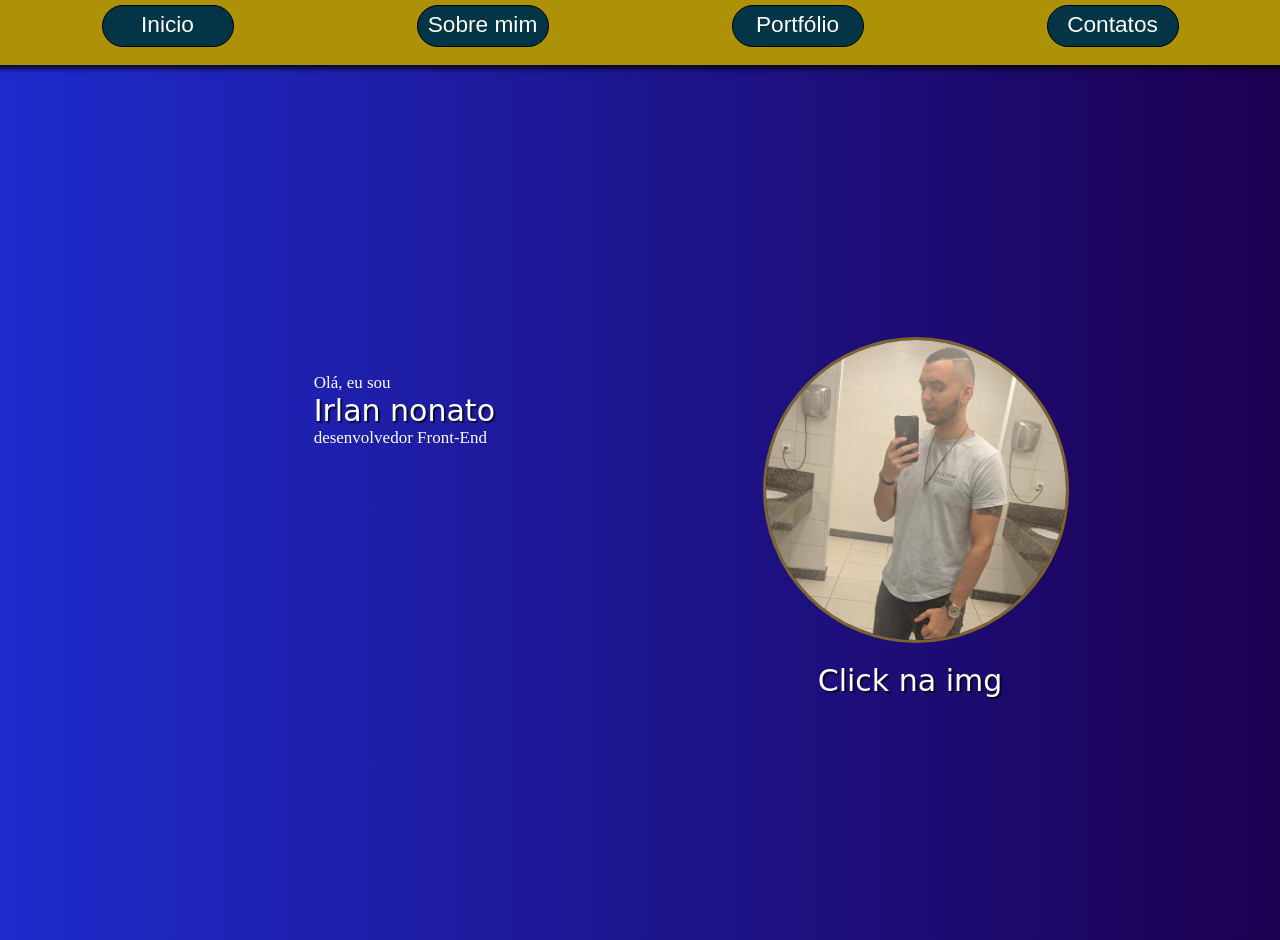
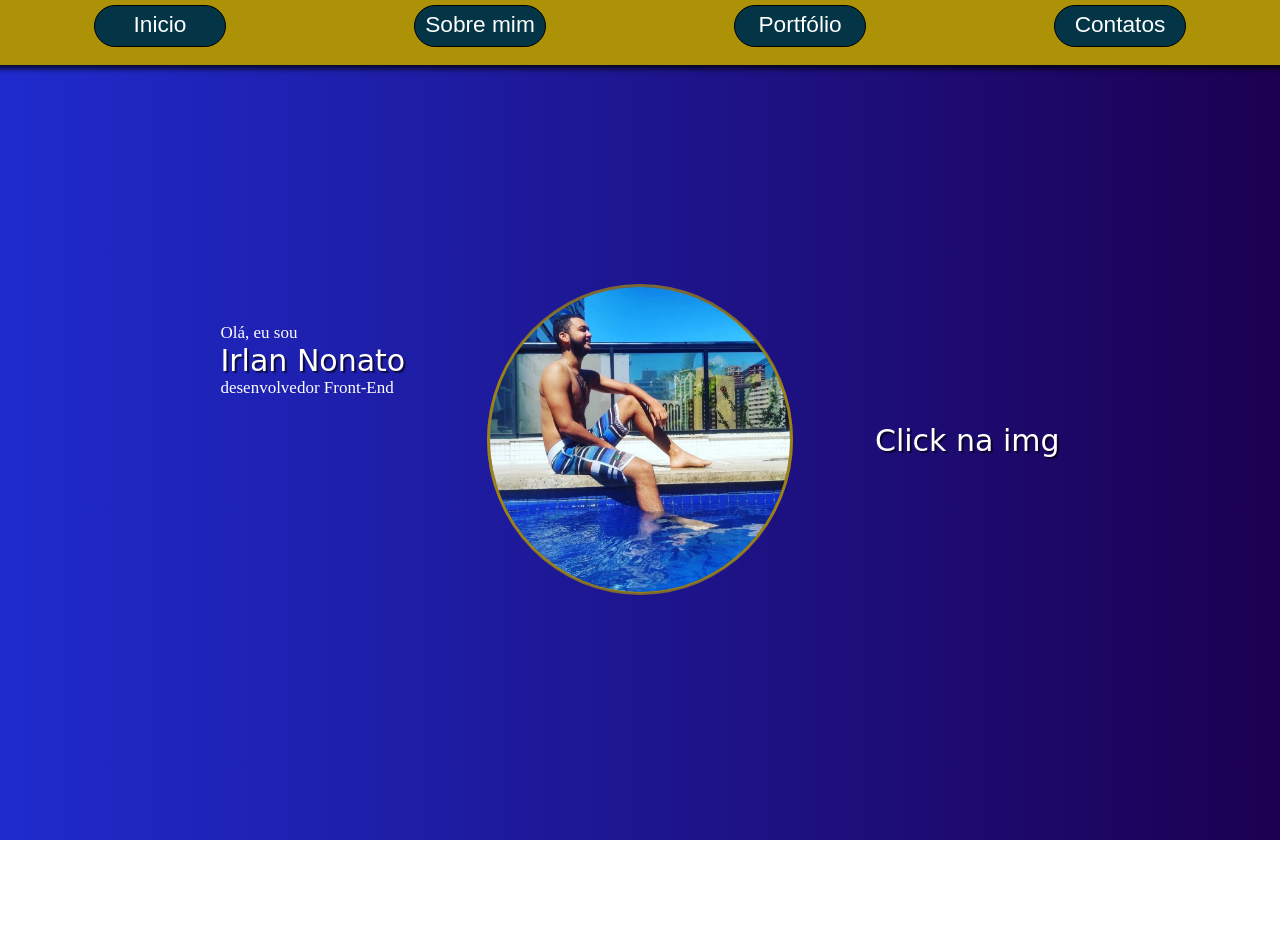
Before and after one commit to irlan24/site-apresentacao, a plain HTML site: page index.html in a window 1280 px wide. After the commit the page ends 840 px from the top, so only its background shows below. Drawn offline with Linux system fonts and the light colour scheme; a web font is replaced by a local one.

Commit message:
atualização de posicionamento

```diff
--- a/index.html
+++ b/index.html
@@ -15,7 +15,8 @@
 
         <nav id="menu">     <!-- Menu de navegação -->
 
-            <ul>
+            <ul id="topicos-menu">
+
                 <li>
                     <a href="#topo">Inicio</a>
                 </li>
@@ -42,22 +43,23 @@
             <div id="perfil">
 
                 <p> Olá, eu sou</p>
-                <span>Irlan nonato</span>
+                <span>Irlan Nonato</span>
                 <p>desenvolvedor Front-End</p>
 
 
             </div>
 
 
-            <div id="animation" class="flip">
+            <div id="animation" class="flip, position-animation">
                 <div id="img-frente" class="lados" >
                     <img src="imagens/perfil.jpg" alt="perfil">
                 </div>
 
-                <div id="img-verso" class="lados">
+                <span id="img-verso" class="lados">
                     <img src="imagens/perfil-2.jpg" alt="perfil-2">
 
-                </div>
+                </span>
+
 
 
 
@@ -65,12 +67,14 @@
 
             </div>
 
+            <div class="instrucao">
+                Click na img
+            </div>
+
 
 
         </div>
-        <div class="instrucao">
-            Click na img
-        </div>
+
 
 
 
--- a/style.css
+++ b/style.css
@@ -15,7 +15,7 @@
     display: flex;
     justify-content: center;
     align-items: center;
-    padding: 50px;
+    margin: auto;
     background-image: linear-gradient(to left, #1C0051, #1F2BCD);
     font-family: Arial, Helvetica, sans-serif;
     color: white;
@@ -59,9 +59,6 @@
 
 #menu{
     font-family: Arial, Helvetica, sans-serif;
-    display: inline-block;
-    justify-content: space-around;
-    align-items: center;
     position: fixed;
     padding: 20px;
     background-color: #ad9106;
@@ -71,6 +68,13 @@
     border-radius: 5px;
     box-shadow: 3px 4px 5px rgba(0, 0, 0, 0.753);
 
+}
+
+#topicos-menu{
+    display: flex;
+    justify-content: space-around;
+    align-items: center;
+    padding: 10px 0px;
 
 }
 
@@ -81,18 +85,15 @@
     display: flex;
     justify-content: space-around;
     align-items: center;
+
     width: 1024px;
     height: 500px;
-    position: absolute;
+    padding: 30px 0px;
 
 
 }
 
 #perfil{
-
-    display: inline-block;
-    justify-content: flex-start;
-    align-items: center;
     font-size: 17px;
     font-family: 'Times New Roman', Times, serif;
 
@@ -106,12 +107,9 @@
 
 }
 
-/* configuração das imagens de perfil */
+/* configuração gerais das imagens de perfil */
 
 #animation{
-    display: flex;
-    justify-content: space-around;
-    align-items: center;
     padding: 0px 50px;
     transform-style: preserve-3d;
     transition: 0.9s;
@@ -121,58 +119,51 @@
 #animation:hover{
     cursor: pointer;
 }
-/* config parte da frente */
-.lados{
+
+
+.lados{     /* config de ambas as imagens */
     display: flex;
     justify-content: center;
     align-items: center;
     height: 200px;
-    width: 00px;
+    width: 0px;
     position: absolute;
     border-radius: 50%;
     border: 3px solid #ad9106ab;
 }
 
+#img-verso{   /* fazer img funcionar como 3d */
+    backface-visibility: hidden;
+}
 
-
-
-#img-verso{
-    backface-visibility: hidden;
-
-
-
-}
-#img-frente img{
+#img-frente img{    /* img da inicial */
     border-radius: 50%;
     border: 3px solid #ad9106ab;
-    display: flex;
     width: 300px;
 
 }
-#img-verso img{
+#img-verso img{     /* img da secundária */
     border-radius: 50%;
     border: 3px solid #ad9106ab;
     transform: rotateY(180deg);
-    display: flex;
     width: 300px;
-
 
 }
 
-.flip{
+.flip{    /* alternar img pelo JS.toggle */
     transform: rotateY(180deg);
 }
+.position-animation{    /* alinhamento das imgs */
+    display: flex;
+    justify-content: center;
+    align-items: center;
+}
 
-.instrucao{
-    display: inline-block;
-    justify-content: center;
-    align-items: flex-end;
+.instrucao{     /* orientação para executar animação das imgs */
     font-size: 30px;
-    left: 270px;
-    top: 190px;
-    position: relative;
     text-shadow: 2px 2px 1px rgba(0, 0, 0, 0.644);
     font-family: 'Rampart One', cursive;
+
 
 
 }
```
